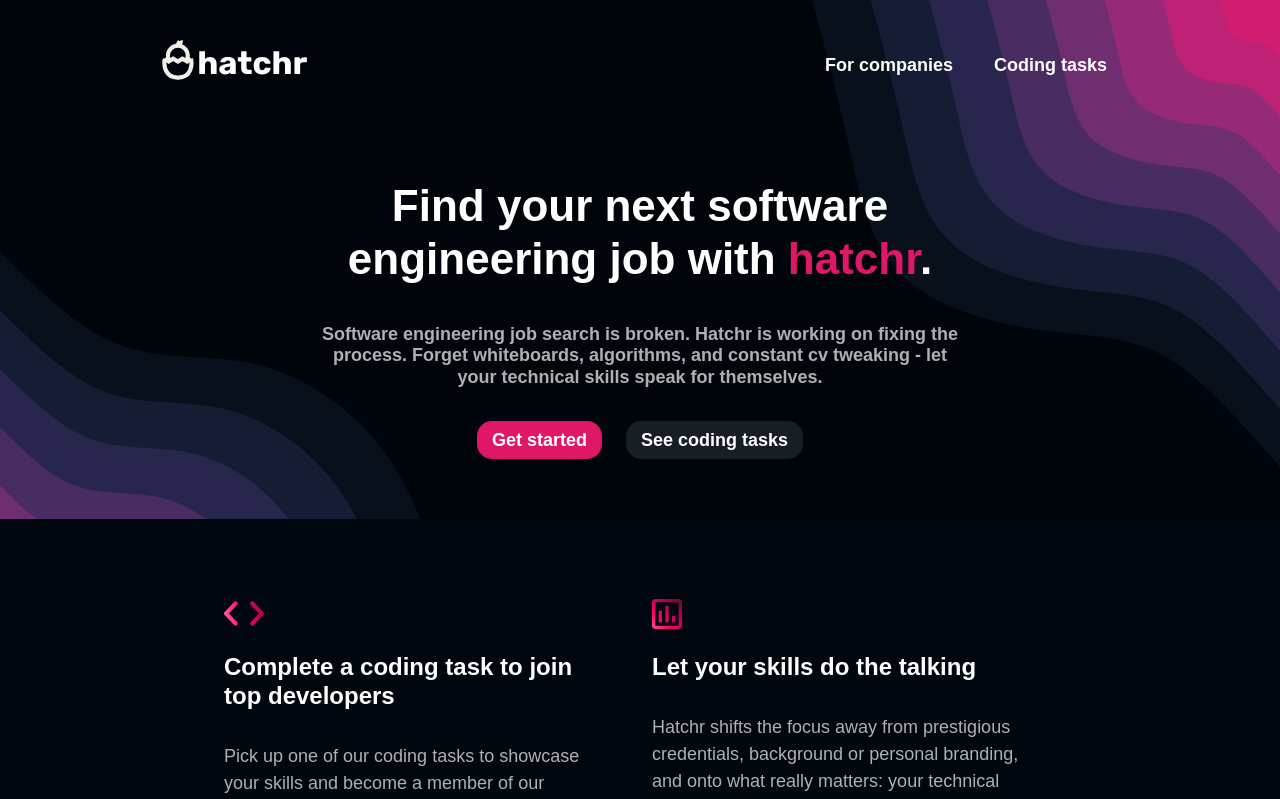
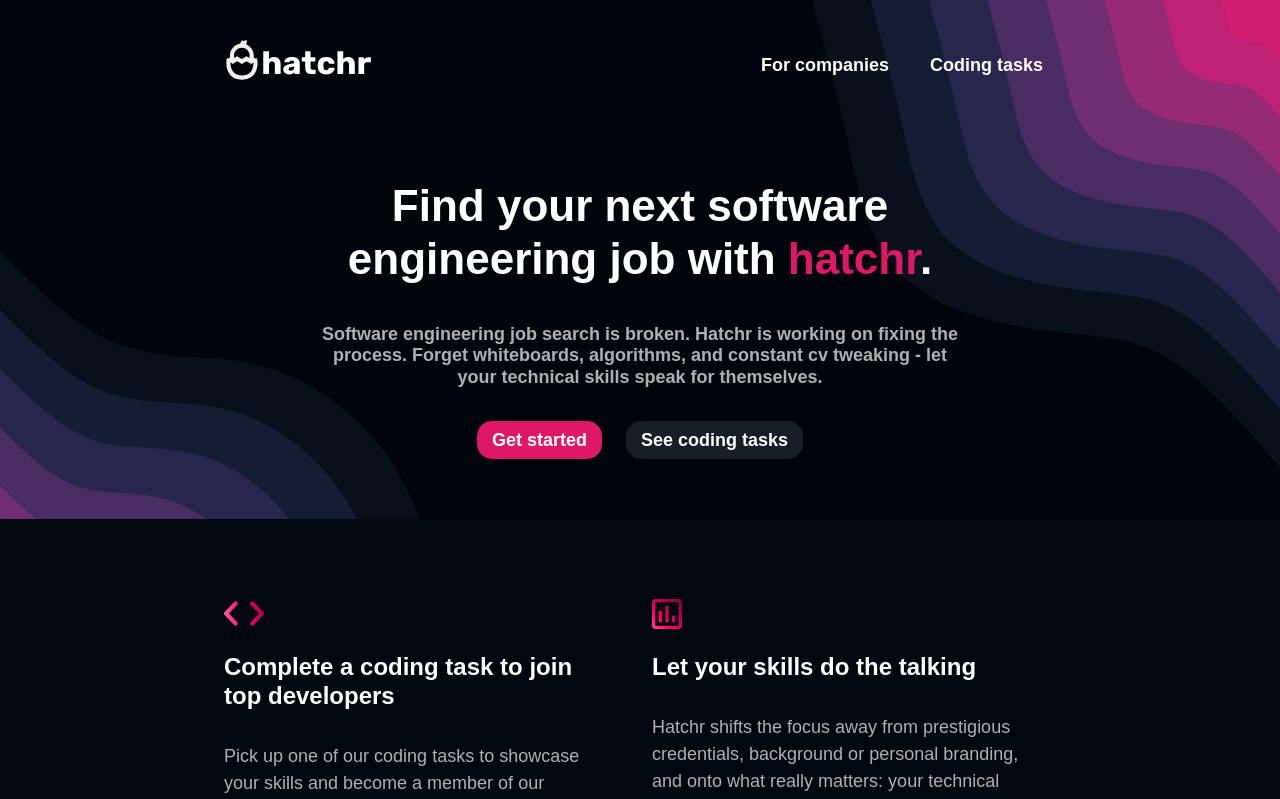
Before and after one commit to viranyidylan/hatchr-react-app, a React (Create React App) app: page / in a window 1280 px wide. Shown: the top 799 px of the page. Built offline with nearby package versions, Linux system fonts and the light colour scheme; a web font is replaced by a local one.

Commit message:
removed important tags in menu bar and figured out how to fix container fuckery yay

```diff
--- a/src/components/MenuBar/MenuBar.css
+++ b/src/components/MenuBar/MenuBar.css
@@ -8,10 +8,10 @@
     user-select: none;
   }
 
-  .menu-bar-container {
-    width: 80%!important;
+  .menu-bar-container.container {
+    width: 70%;
     min-width: 500px;
-    max-width: 1100px!important;
+    max-width: 1100px;
   }
 
   .menu-links {
```
